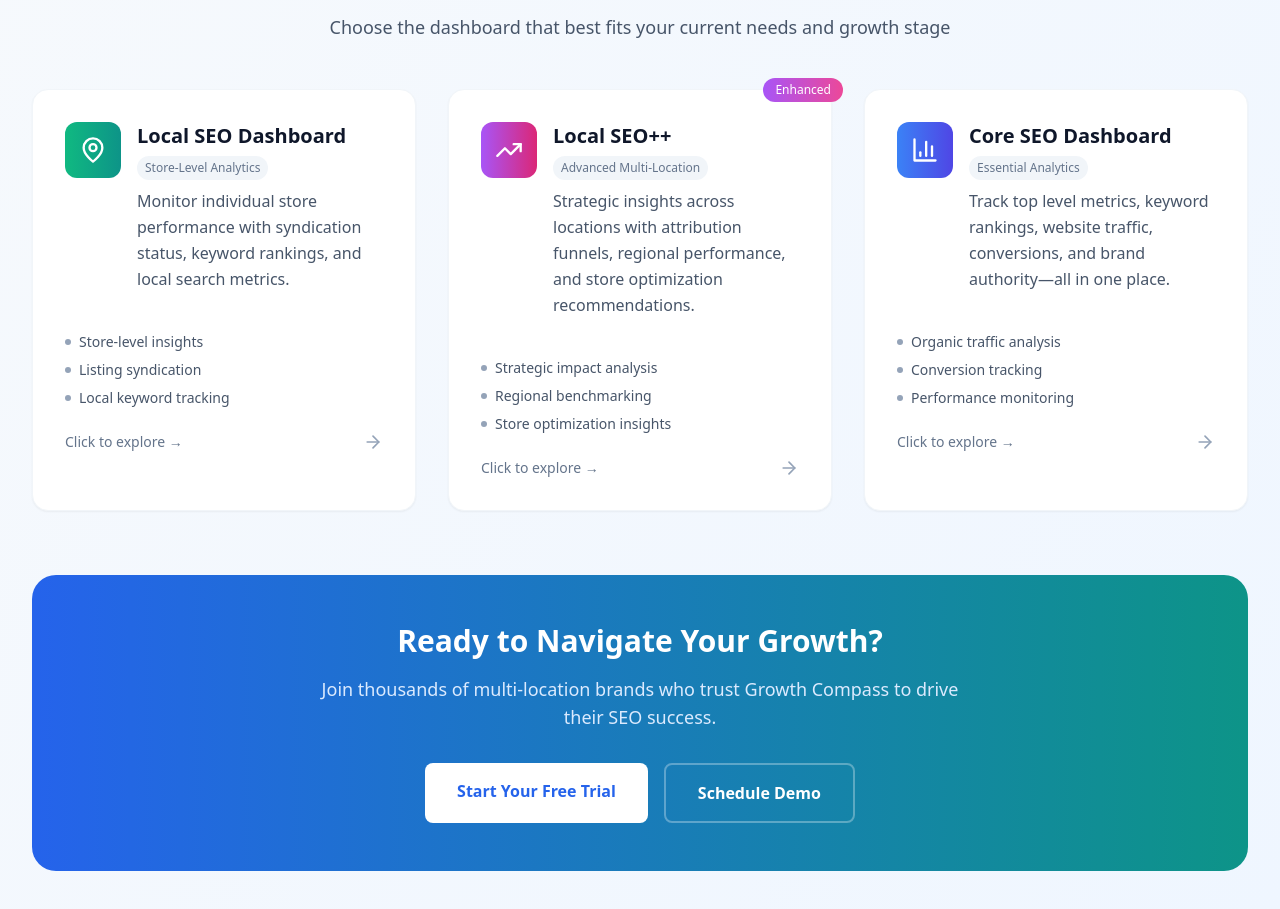
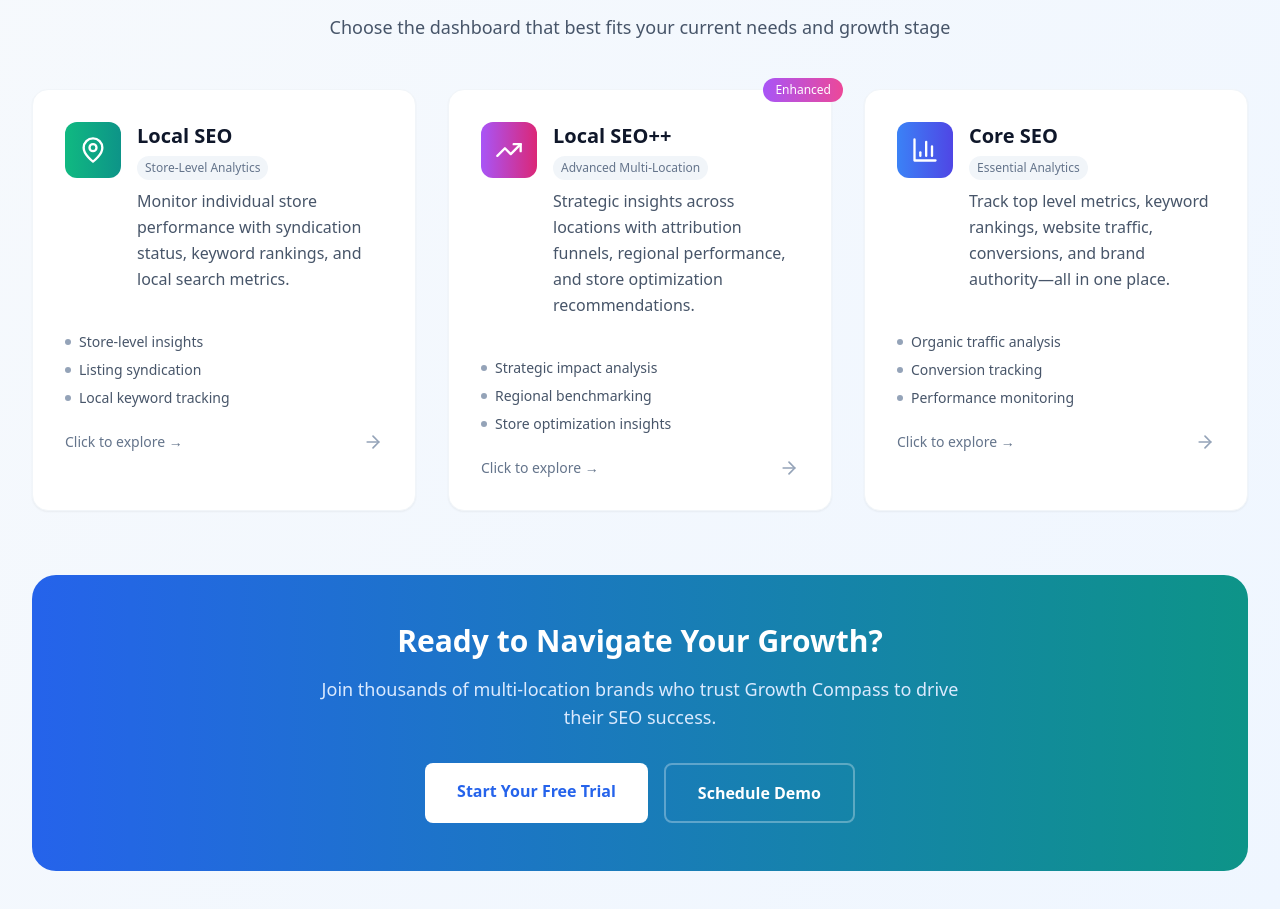
Before and after one commit to apurv123/growthcompass-seo-insights, a React (Vite) app: page / in a window 1280 px wide. Shown: the part 860-1769 px from the top of the page. Built offline with nearby package versions, Linux system fonts and the light colour scheme.

Commit message:
Updated HomePage.tsx

```diff
--- a/src/pages/HomePage.tsx
+++ b/src/pages/HomePage.tsx
@@ -5,7 +5,7 @@ import { ArrowRight, MapPin, BarChart3, TrendingUp, Users, Zap, Shield, Target }
 const HomePage = () => {
   const dashboards = [
     {
-      title: 'Local SEO Dashboard',
+      title: 'Local SEO',
       subtitle: 'Store-Level Analytics',
       description: 'Monitor individual store performance with syndication status, keyword rankings, and local search metrics.',
       icon: MapPin,
@@ -24,7 +24,7 @@ const HomePage = () => {
       badge: 'Enhanced'
     },
     {
-      title: 'Core SEO Dashboard',
+      title: 'Core SEO',
       subtitle: 'Essential Analytics',
       description: 'Track top level metrics, keyword rankings, website traffic, conversions, and brand authority—all in one place.',
       icon: BarChart3,
```
